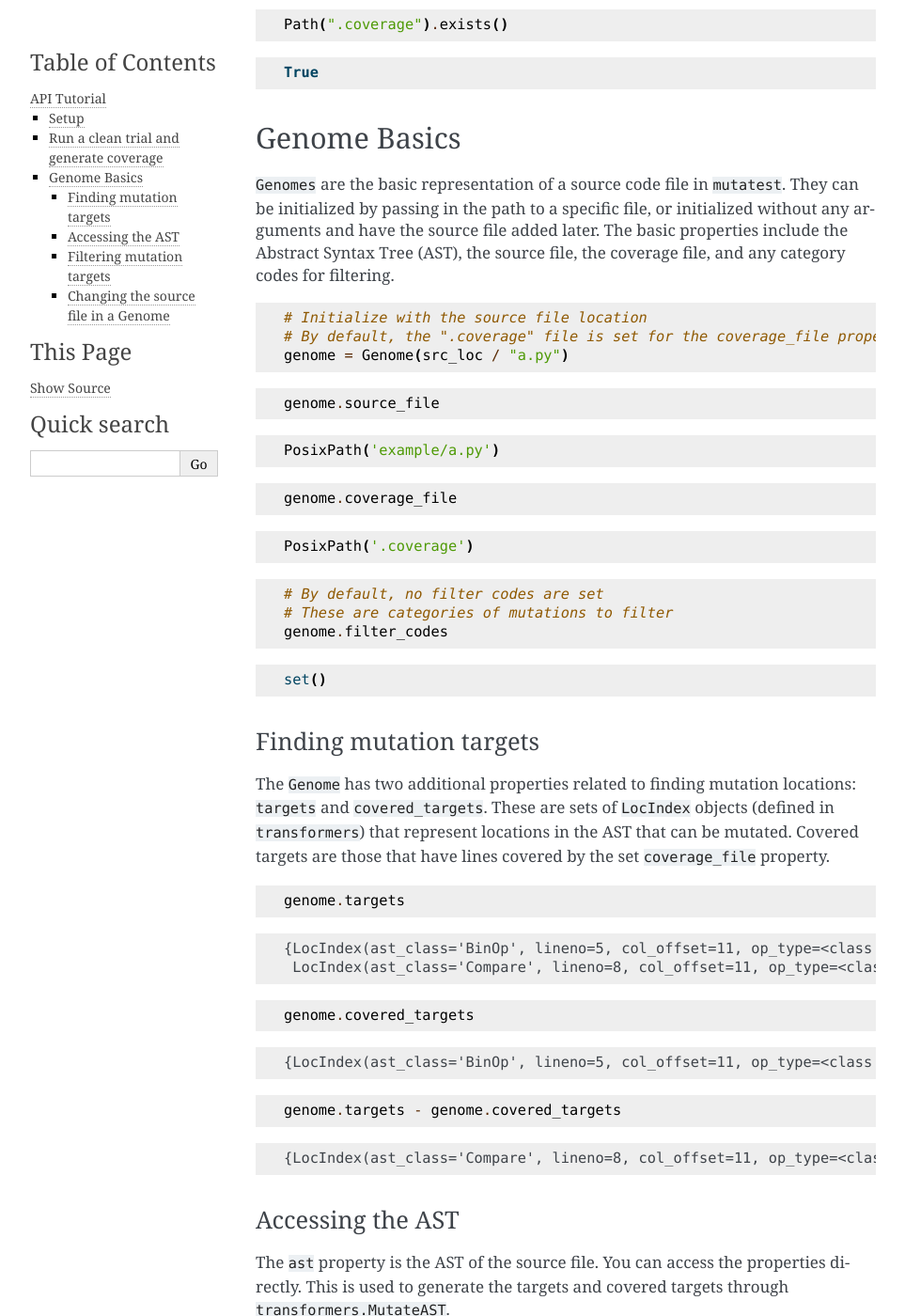
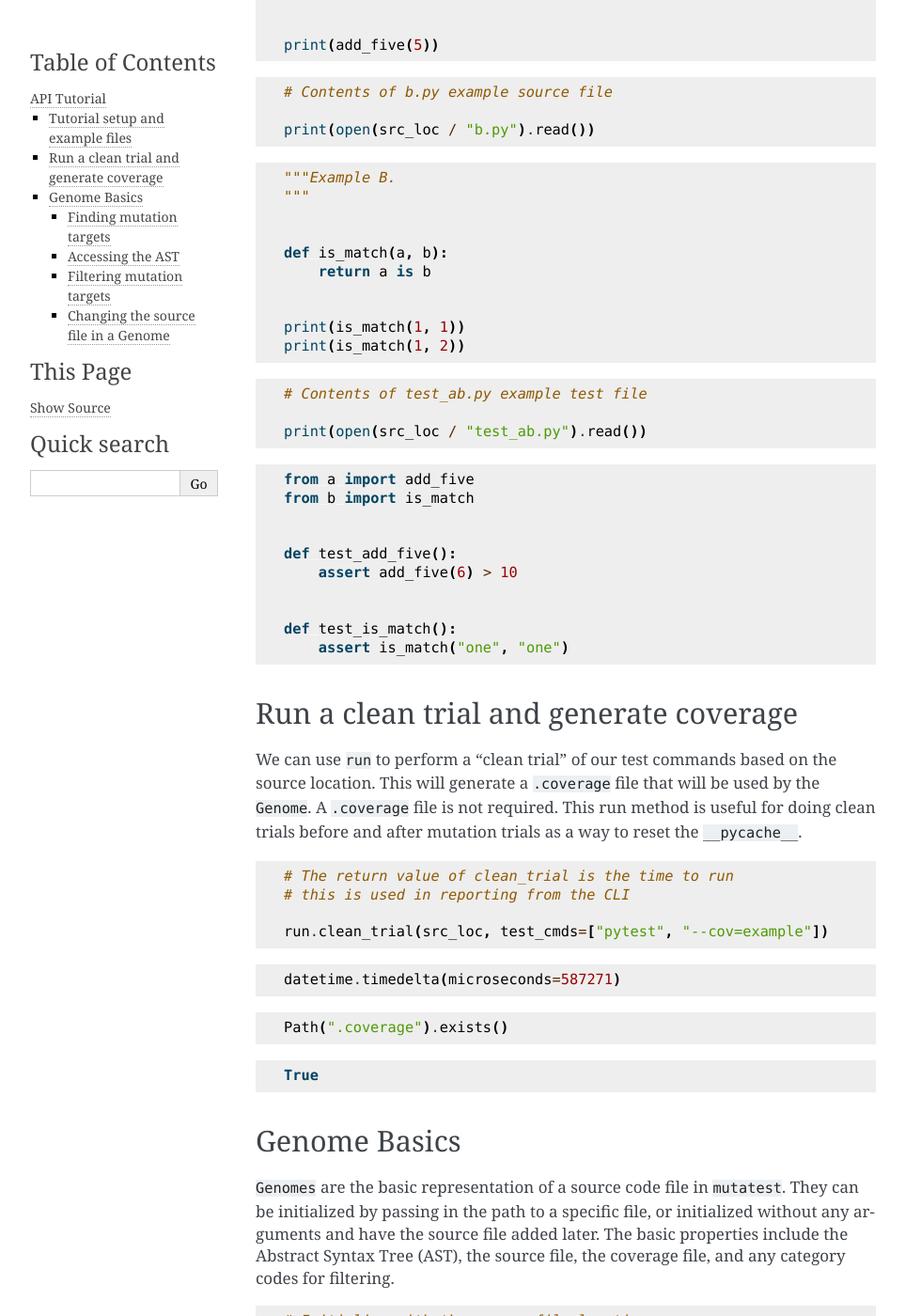
Before and after one commit to EvanKepner/mutatest, a Sphinx documentation site: the page built from docs/api_tutorial/api_tutorial.rst, in a window 1280 px wide and 1400 px high, scrolled down 1080 px. Shown: the whole window at 94% size, without its empty margins (148-1111 px from the left). Built offline with Sphinx 7.4.7, drawn with Linux system fonts in a browser that asks for light colours; some of the changed text lies outside the part shown.

Commit message:
add file contents to tutorial

```diff
--- a/docs/api_tutorial/api_tutorial.rst
+++ b/docs/api_tutorial/api_tutorial.rst
@@ -1,14 +1,15 @@
-.. _API Tutorial:
 
 API Tutorial
 ============
 
 This is a walkthrough of using the ``mutatest`` API. These are the same
 method calls used by the CLI and provide additional flexibility for
-customization. The code and notebook to generate these tutorials is
-located under the ``docs`` folder on GitHub.
+customization. The code and notebook to generate this tutorial is
+located under the ``docs/api_tutorial`` folder on GitHub.
 
 .. code:: ipython3
+
+    # Imports used throughout the tutorial
 
     import ast
 
@@ -19,8 +20,8 @@ located under the ``docs`` folder on GitHub.
     from mutatest.api import Genome, GenomeGroup
     from mutatest.filters import CoverageFilter, CategoryCodeFilter
 
-Setup
------
+Tutorial setup and example files
+--------------------------------
 
 The ``example/`` folder has two Python files, ``a.py`` and ``b.py``,
 with a ``test_ab.py`` file that would be automatically detected by
@@ -43,12 +44,82 @@ with a ``test_ab.py`` file that would be automatically detected by
     example/b.py
 
 
+.. code:: ipython3
+
+    # Contents of a.py example source file
+    print(open(src_loc / "a.py").read())
+
+
+.. parsed-literal::
+
+    """Example A.
+    """
+
+
+    def add_five(a):
+        return a + 5
+
+
+    def greater_than(a, b):
+        return a > b
+
+
+    print(add_five(5))
+
+
+
+.. code:: ipython3
+
+    # Contents of b.py example source file
+
+    print(open(src_loc / "b.py").read())
+
+
+.. parsed-literal::
+
+    """Example B.
+    """
+
+
+    def is_match(a, b):
+        return a is b
+
+
+    print(is_match(1, 1))
+    print(is_match(1, 2))
+
+
+
+.. code:: ipython3
+
+    # Contents of test_ab.py example test file
+
+    print(open(src_loc / "test_ab.py").read())
+
+
+.. parsed-literal::
+
+    from a import add_five
+    from b import is_match
+
+
+    def test_add_five():
+        assert add_five(6) > 10
+
+
+    def test_is_match():
+        assert is_match("one", "one")
+
+
+
 Run a clean trial and generate coverage
 ---------------------------------------
 
 We can use ``run`` to perform a “clean trial” of our test commands based
 on the source location. This will generate a ``.coverage`` file that
 will be used by the ``Genome``. A ``.coverage`` file is not required.
+This run method is useful for doing clean trials before and after
+mutation trials as a way to reset the ``__pycache__``.
 
 .. code:: ipython3
 
@@ -62,7 +133,7 @@ will be used by the ``Genome``. A ``.coverage`` file is not required.
 
 .. parsed-literal::
 
-    datetime.timedelta(microseconds=440740)
+    datetime.timedelta(microseconds=587271)
 
 
 
@@ -154,8 +225,8 @@ have lines covered by the set ``coverage_file`` property.
 
 .. parsed-literal::
 
-    {LocIndex(ast_class='BinOp', lineno=5, col_offset=11, op_type=<class '_ast.Add'>),
-     LocIndex(ast_class='Compare', lineno=8, col_offset=11, op_type=<class '_ast.Gt'>)}
+    {LocIndex(ast_class='BinOp', lineno=6, col_offset=11, op_type=<class '_ast.Add'>),
+     LocIndex(ast_class='Compare', lineno=10, col_offset=11, op_type=<class '_ast.Gt'>)}
 
 
 
@@ -168,7 +239,7 @@ have lines covered by the set ``coverage_file`` property.
 
 .. parsed-literal::
 
-    {LocIndex(ast_class='BinOp', lineno=5, col_offset=11, op_type=<class '_ast.Add'>)}
+    {LocIndex(ast_class='BinOp', lineno=6, col_offset=11, op_type=<class '_ast.Add'>)}
 
 
 
@@ -181,7 +252,7 @@ have lines covered by the set ``coverage_file`` property.
 
 .. parsed-literal::
 
-    {LocIndex(ast_class='Compare', lineno=8, col_offset=11, op_type=<class '_ast.Gt'>)}
+    {LocIndex(ast_class='Compare', lineno=10, col_offset=11, op_type=<class '_ast.Gt'>)}
 
 
 
@@ -201,7 +272,7 @@ targets through ``transformers.MutateAST``.
 
 .. parsed-literal::
 
-    <_ast.Module at 0x7f8190310358>
+    <_ast.Module at 0x7f3f6a385da0>
 
 
 
@@ -214,10 +285,10 @@ targets through ``transformers.MutateAST``.
 
 .. parsed-literal::
 
-    [<_ast.Expr at 0x7f8190310390>,
-     <_ast.FunctionDef at 0x7f8190310400>,
-     <_ast.FunctionDef at 0x7f8190310588>,
-     <_ast.Expr at 0x7f8190310748>]
+    [<_ast.Expr at 0x7f3f6a385dd8>,
+     <_ast.FunctionDef at 0x7f3f6a385e48>,
+     <_ast.FunctionDef at 0x7f3f6a385fd0>,
+     <_ast.Expr at 0x7f3f6a38d1d0>]
 
 
 
@@ -307,7 +378,7 @@ covered targets to only ``BinOp`` class operations.
 
 .. parsed-literal::
 
-    {LocIndex(ast_class='BinOp', lineno=5, col_offset=11, op_type=<class '_ast.Add'>)}
+    {LocIndex(ast_class='BinOp', lineno=6, col_offset=11, op_type=<class '_ast.Add'>)}
 
 
 
@@ -320,7 +391,7 @@ covered targets to only ``BinOp`` class operations.
 
 .. parsed-literal::
 
-    {LocIndex(ast_class='BinOp', lineno=5, col_offset=11, op_type=<class '_ast.Add'>)}
+    {LocIndex(ast_class='BinOp', lineno=6, col_offset=11, op_type=<class '_ast.Add'>)}
 
 
 
@@ -340,8 +411,8 @@ covered targets to only ``BinOp`` class operations.
 
 .. parsed-literal::
 
-    {LocIndex(ast_class='BinOp', lineno=5, col_offset=11, op_type=<class '_ast.Add'>),
-     LocIndex(ast_class='Compare', lineno=8, col_offset=11, op_type=<class '_ast.Gt'>)}
+    {LocIndex(ast_class='BinOp', lineno=6, col_offset=11, op_type=<class '_ast.Add'>),
+     LocIndex(ast_class='Compare', lineno=10, col_offset=11, op_type=<class '_ast.Gt'>)}
 
 
 
@@ -365,7 +436,7 @@ includes targets, covered targets, and AST.
 
 .. parsed-literal::
 
-    {LocIndex(ast_class='CompareIs', lineno=5, col_offset=11, op_type=<class '_ast.Is'>)}
+    {LocIndex(ast_class='CompareIs', lineno=6, col_offset=11, op_type=<class '_ast.Is'>)}
 
 
 
@@ -378,4 +449,4 @@ includes targets, covered targets, and AST.
 
 .. parsed-literal::
 
-    {LocIndex(ast_class='BinOp', lineno=5, col_offset=11, op_type=<class '_ast.Add'>)}
+    {LocIndex(ast_class='BinOp', lineno=6, col_offset=11, op_type=<class '_ast.Add'>)}
```
Also changed, not shown: other parts of docs/api_tutorial/api_tutorial.rst (+3 -3 lines), docs/api_tutorial/api_tutorial.ipynb.
